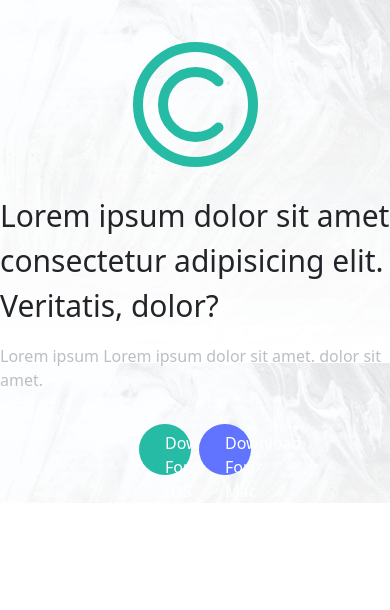
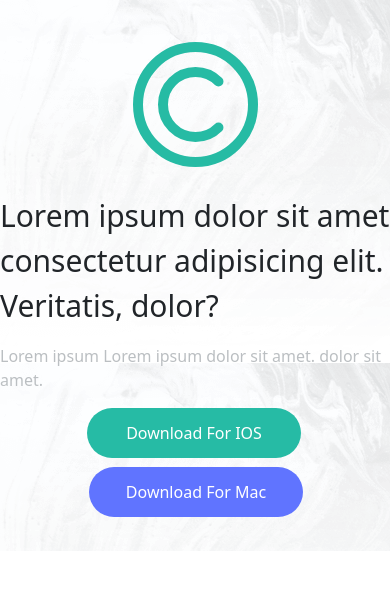
Before and after one commit to wayline89/dossiertype, a website: page index.html in a window 390 px wide. Shown: the top 610 px of the page. Drawn offline with Linux system fonts and the light colour scheme.

Commit message:
sitemacmedia3

```diff
--- a/index.html
+++ b/index.html
@@ -29,8 +29,8 @@
             Lorem ipsum Lorem ipsum dolor sit amet. dolor sit amet.
           </p>
           <div class="blocbutton">
-            <button class="button1">Download For IOS</button>
-            <button class="button2">Download For Mac</button>
+           <div class="btnidv"><button class="button1">Download For IOS</button></div>
+           <div class="btndiv"><button class="button2">Download For Mac</button></div>
           </div>
         </div>
       </div>
--- a/src/sass/modules/_header.scss
+++ b/src/sass/modules/_header.scss
@@ -25,7 +25,11 @@
 }
 
 .blocbutton {
-    padding-top: 2vh;
+    display: flex;
+
+    flex-wrap: wrap; //options : flex-start | flex-end | center | baseline | stretch
+    justify-content: center; //options : start |  center | space-between | space-around | space-evenly
+    align-items: center;
 }
 
 .button1 {
@@ -196,29 +200,6 @@
     }
 
 
-    .button1 {
-        border: none;
-        width: 10vw;
-        height: 6vh;
-        text-align: center;
-        color: white;
-        background: #26bba5;
-        border-radius: 40px;
-        margin-right: 0.5vw;
-    }
-
-    .button2 {
-        border: none;
-        padding: 7px 26px;
-        width: 10vw;
-        height: 6vh;
-        text-align: center;
-        color: white;
-        background: #6074ff;
-        border-radius: 40px;
-        margin-left: 0.5vw;
-    }
-
     .petitcouleur {
         color: #bbbfc2;
     }
@@ -333,6 +314,43 @@ align-items: center;
 
 }
 
+.blocbutton {
+    display: flex;
+    flex-direction: column; //options : row | row-reverse | column | column-reverse
+    flex-wrap: wrap; //options : flex-start | flex-end | center | baseline | stretch
+    justify-content: center; //options : start |  center | space-between | space-around | space-evenly
+    align-items: center;
+    width: 100%;
+}
 
 
+.button1 {
+    border: none;
+    padding: 7px 26px;
+    width: 55vw;
+    height: 6vh;
+    text-align: center;
+    color: white;
+    background: #26bba5;
+    border-radius: 40px;
+    margin-right: 0.5vw;
+    margin-bottom: 1vh;
 }
+
+.button2 {
+    border: none;
+    padding: 0px 0px;
+    width: 55vw;
+    height: 6vh;
+    text-align: center;
+    color: white;
+    background: #6074ff;
+    border-radius: 40px;
+    margin-left: 0.5vw;
+}
+
+.btndiv{
+margin-bottom: 4vh;
+}
+
+}
```
Also changed, not shown: public/css/app.css.
